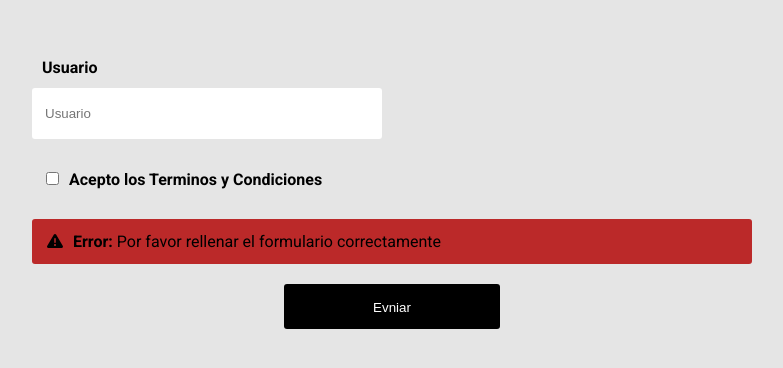
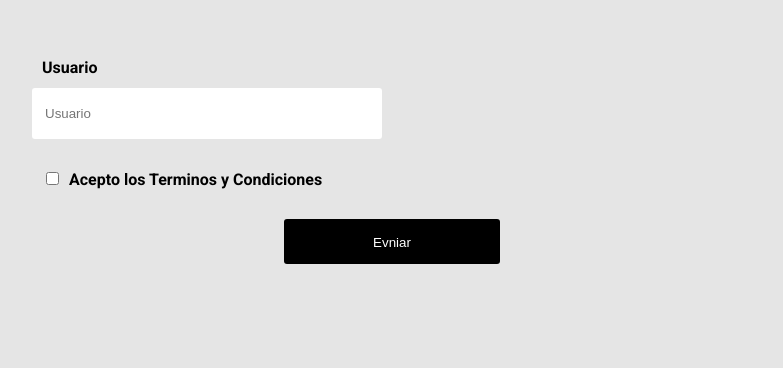
Before and after one commit to prietoLuisdW/ReactProyects, a React (Create React App) app: page / in a window 1280 px wide. Shown: the top 368 px of the page, without its empty margins (248-1031 px from the left). Built offline with nearby package versions, Linux system fonts and the light colour scheme.

Commit message:
Component Input No Props

```diff
--- a/src/App.js
+++ b/src/App.js
@@ -1,8 +1,8 @@
 import React from "react";
-import { Boton, ContenedorBotonCentrado, ContenedorTerminos, Formulario, GrupoInput, IconoValidacion, Input, Label, LeyendaError, MensajeError, MensajeExito } from "./Elementos/Formularios";
+import { Boton, ContenedorBotonCentrado, ContenedorTerminos, Formulario, Label, MensajeError, MensajeExito } from "./Elementos/Formularios";
 import { FontAwesomeIcon } from '@fortawesome/react-fontawesome'
-import { faCheckCircle, faExclamationTriangle } from '@fortawesome/free-solid-svg-icons'
-
+import { faExclamationTriangle } from '@fortawesome/free-solid-svg-icons'
+import ComInput from "./Components/Input";
 
 
 
@@ -10,25 +10,19 @@ function App() {
     return (
         <main>
             <Formulario action="">
-                <div>
-                    <Label htmlFor="nombre">Usuario</Label>
-                    <GrupoInput>
-                        <Input type="text" placeholder="Usuario" id="nombre"></Input>
-                        <IconoValidacion icon={faCheckCircle}/>
-                    </GrupoInput>
-                    <LeyendaError>Lorem ipsum dolor sit amet</LeyendaError>
-                </div>
+                <ComInput />
+
                 <ContenedorTerminos>
                     <Label>
                         <input type="checkbox" name="terminos" />
                         Acepto los Terminos y Condiciones
                     </Label>
                 </ContenedorTerminos>
-                <MensajeError>
+                {false && <MensajeError>
                     <p>
                         <FontAwesomeIcon icon={faExclamationTriangle}/>
                         <b>Error:</b> Por favor rellenar el formulario correctamente</p>
-                </MensajeError>
+                </MensajeError>}
                 <ContenedorBotonCentrado>
                     <Boton type="submit"> Evniar</Boton>
                     <MensajeExito>El formualrio se envio exitosamente</MensajeExito>
--- /dev/null
+++ b/src/Components/Input.js
@@ -0,0 +1,19 @@
+import React from "react";
+import {Input, GrupoInput, IconoValidacion, Label, LeyendaError} from '../Elementos/Formularios'
+import { faCheckCircle } from '@fortawesome/free-solid-svg-icons'
+
+const ComInput = () => {
+    return(
+
+        <div>
+            <Label htmlFor="nombre">Usuario</Label>
+            <GrupoInput>
+                <Input type="text" placeholder="Usuario" id="nombre"></Input>
+                <IconoValidacion icon={faCheckCircle}/>
+            </GrupoInput>
+            <LeyendaError>Lorem ipsum dolor sit amet</LeyendaError>
+        </div>
+    )
+}
+
+export default ComInput;
```
